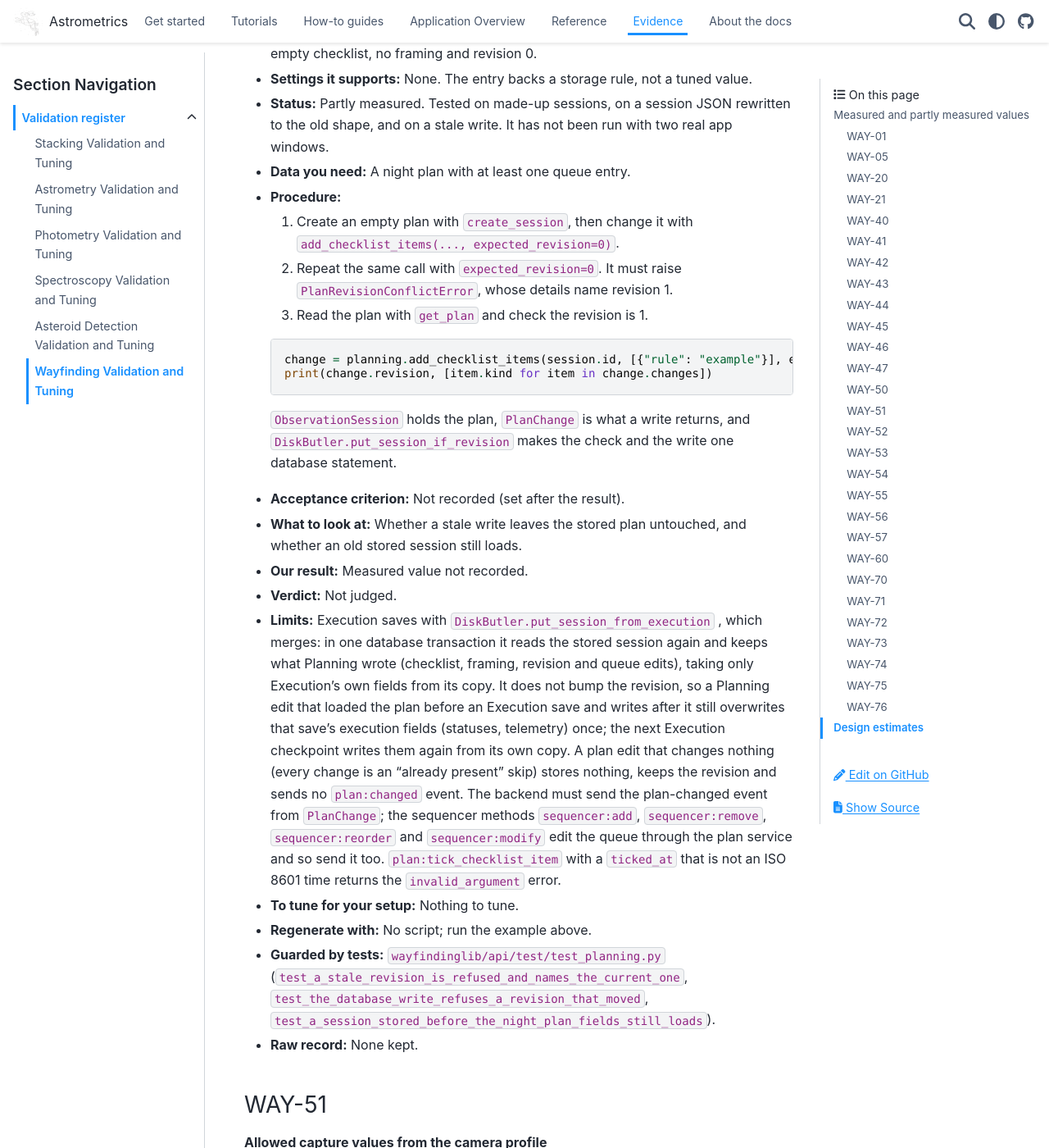
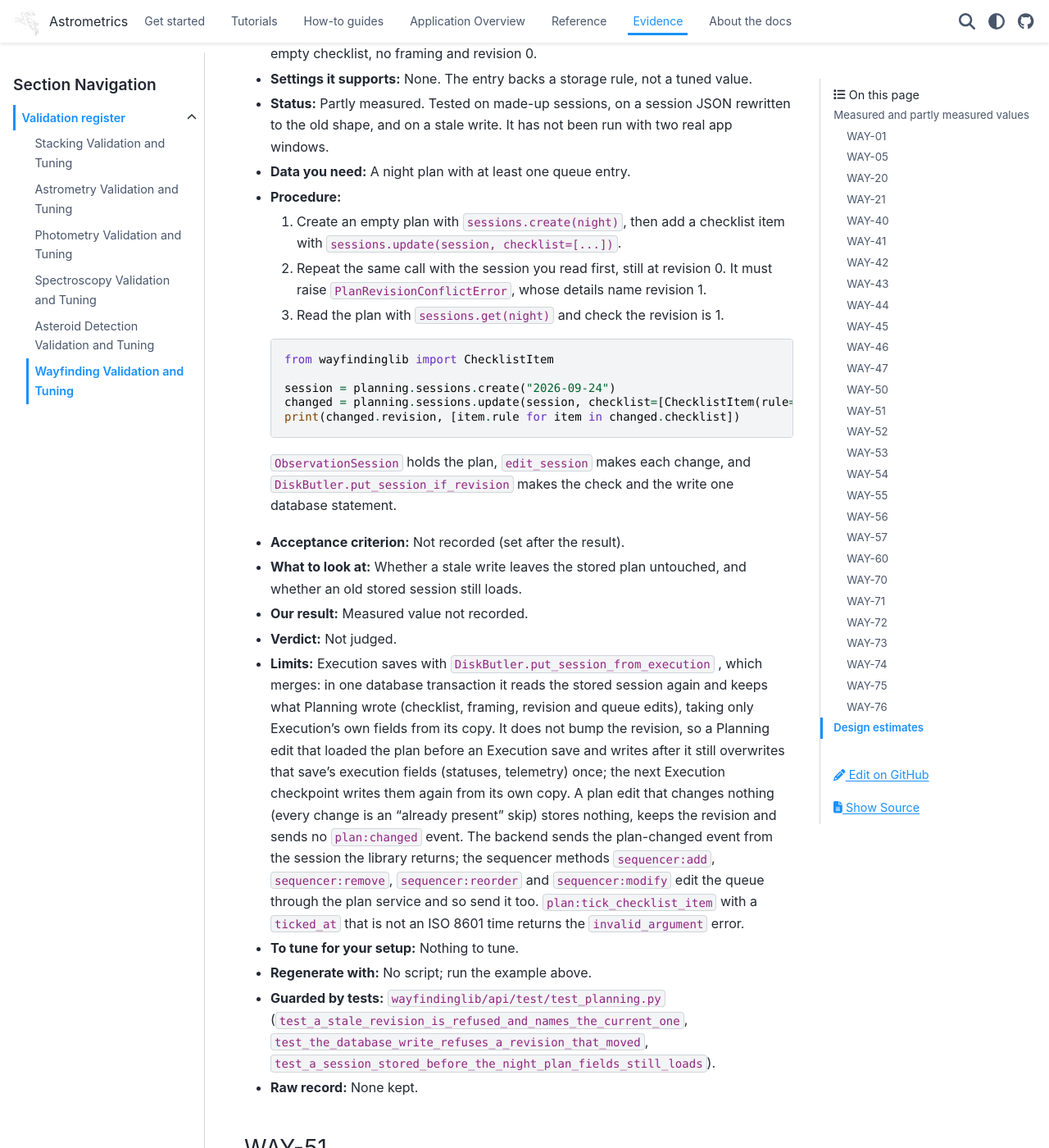
Before and after one commit to m1chae2/astrometrics, a Sphinx documentation site: the page built from documentation/library_design/validation/wayfinding.md, in a window 1280 px wide and 1400 px high, scrolled down 16038 px. Shown: the whole window at 82% size. Built offline with Sphinx 7.4.7 and the PyData theme 0.15.4, drawn with Linux system fonts in a browser that asks for light colours; pages that are not in the unit, such as notebooks, are missing from menus; some of the changed text lies outside the part shown.

Commit message:
doc: papers, register, notebooks and API pages use the planning objects (#206)
Co-Authored-By: Claude Opus 5.5 <noreply@anthropic.com>
Claude-Session: https://claude.ai/code/session_019g6JwJipJrKj4U5oT69ubQ

````diff
--- a/documentation/library_design/validation/wayfinding.md
+++ b/documentation/library_design/validation/wayfinding.md
@@ -427,21 +427,24 @@ Every Python example assumes the library is installed and configured with your o
 - **Status:** Partly measured. Tested on made-up sessions, on a session JSON rewritten to the old shape, and on a stale write. It has not been run with two real app windows.
 - **Data you need:** A night plan with at least one queue entry.
 - **Procedure:**
-  1. Create an empty plan with `create_session`, then change it with `add_checklist_items(..., expected_revision=0)`.
-  2. Repeat the same call with `expected_revision=0`. It must raise `PlanRevisionConflictError`, whose details name revision 1.
-  3. Read the plan with `get_plan` and check the revision is 1.
+  1. Create an empty plan with `sessions.create(night)`, then add a checklist item with `sessions.update(session, checklist=[...])`.
+  2. Repeat the same call with the session you read first, still at revision 0. It must raise `PlanRevisionConflictError`, whose details name revision 1.
+  3. Read the plan with `sessions.get(night)` and check the revision is 1.
 
   ```python
-  change = planning.add_checklist_items(session.id, [{"rule": "example"}], expected_revision=0)
-  print(change.revision, [item.kind for item in change.changes])
+  from wayfindinglib import ChecklistItem
+
+  session = planning.sessions.create("2026-09-24")
+  changed = planning.sessions.update(session, checklist=[ChecklistItem(rule="example")])
+  print(changed.revision, [item.rule for item in changed.checklist])
   ```
 
-  `ObservationSession` <!-- impl: wayfindinglib.models.session.observation_session.ObservationSession --> holds the plan, `PlanChange` <!-- impl: wayfindinglib.models.session.observation_session.PlanChange --> is what a write returns, and `DiskButler.put_session_if_revision` <!-- impl: wayfindinglib.drivers.butler.DiskButler.put_session_if_revision --> makes the check and the write one database statement.
+  `ObservationSession` <!-- impl: wayfindinglib.models.session.observation_session.ObservationSession --> holds the plan, `edit_session` <!-- impl: wayfindinglib.tasks.planning_tasks.session_records.edit_session --> makes each change, and `DiskButler.put_session_if_revision` <!-- impl: wayfindinglib.drivers.butler.DiskButler.put_session_if_revision --> makes the check and the write one database statement.
 - **Acceptance criterion:** Not recorded (set after the result).
 - **What to look at:** Whether a stale write leaves the stored plan untouched, and whether an old stored session still loads.
 - **Our result:** Measured value not recorded.
 - **Verdict:** Not judged.
-- **Limits:** Execution saves with `DiskButler.put_session_from_execution` <!-- impl: wayfindinglib.drivers.butler.DiskButler.put_session_from_execution -->, which merges: in one database transaction it reads the stored session again and keeps what Planning wrote (checklist, framing, revision and queue edits), taking only Execution's own fields from its copy. It does not bump the revision, so a Planning edit that loaded the plan before an Execution save and writes after it still overwrites that save's execution fields (statuses, telemetry) once; the next Execution checkpoint writes them again from its own copy. A plan edit that changes nothing (every change is an "already present" skip) stores nothing, keeps the revision and sends no `plan:changed` event. The backend must send the plan-changed event from `PlanChange`; the sequencer methods `sequencer:add`, `sequencer:remove`, `sequencer:reorder` and `sequencer:modify` edit the queue through the plan service and so send it too. `plan:tick_checklist_item` with a `ticked_at` that is not an ISO 8601 time returns the `invalid_argument` error.
+- **Limits:** Execution saves with `DiskButler.put_session_from_execution` <!-- impl: wayfindinglib.drivers.butler.DiskButler.put_session_from_execution -->, which merges: in one database transaction it reads the stored session again and keeps what Planning wrote (checklist, framing, revision and queue edits), taking only Execution's own fields from its copy. It does not bump the revision, so a Planning edit that loaded the plan before an Execution save and writes after it still overwrites that save's execution fields (statuses, telemetry) once; the next Execution checkpoint writes them again from its own copy. A plan edit that changes nothing (every change is an "already present" skip) stores nothing, keeps the revision and sends no `plan:changed` event. The backend sends the plan-changed event from the session the library returns; the sequencer methods `sequencer:add`, `sequencer:remove`, `sequencer:reorder` and `sequencer:modify` edit the queue through the plan service and so send it too. `plan:tick_checklist_item` with a `ticked_at` that is not an ISO 8601 time returns the `invalid_argument` error.
 - **To tune for your setup:** Nothing to tune.
 - **Regenerate with:** No script; run the example above.
 - **Guarded by tests:** `wayfindinglib/api/test/test_planning.py` (`test_a_stale_revision_is_refused_and_names_the_current_one`, `test_the_database_write_refuses_a_revision_that_moved`, `test_a_session_stored_before_the_night_plan_fields_still_loads`).
@@ -490,13 +493,13 @@ Every Python example assumes the library is installed and configured with your o
 - **Status:** Partly measured. The order and screen names come from the Ekos Capture module as we use it; the rows are tested on a made-up plan. The text of the Ekos screen names has not been compared with the current Ekos release.
 - **Data you need:** A night plan with a queue entry that has exposures and, optionally, dithering.
 - **Procedure:**
-  1. Read the plan with `get_plan`.
+  1. Read the plan with `sessions.get(night)`.
   2. Build the summary and compare the rows with your Ekos Capture screen.
 
   ```python
   from wayfindinglib.models.planning.sequence_summary import SequenceSummary
 
-  summary = SequenceSummary.from_session(planning.get_plan(session.id))
+  summary = SequenceSummary.from_session(planning.sessions.get("2026-09-24"))
   print([field.name for field in summary.rows[0].fields])
   ```
 
@@ -515,7 +518,7 @@ Every Python example assumes the library is installed and configured with your o
 
 **Framing with camera rotation**
 
-- **Claim:** `calculate_panels(rotation_deg=...)` turns the mosaic grid about its center by the camera rotation in degrees east of north, as Ekos and KStars give it. At 0 degrees the result is unchanged. At 90 degrees the two grid axes swap. Each panel center turned back by the rotation recovers the unrotated grid.
+- **Claim:** `sky.get_panels(center, rotation_deg=...)` turns the mosaic grid about its center by the camera rotation in degrees east of north, as Ekos and KStars give it. At 0 degrees the result is unchanged. At 90 degrees the two grid axes swap. Each panel center turned back by the rotation recovers the unrotated grid.
 - **Settings it supports:** None.
 - **Status:** Partly measured. The geometry is checked by the round trip and the axis swap on a made-up grid. It has not been compared with a plate-solved frame taken at a known rotation.
 - **Data you need:** A target position and, to check the sign, one plate-solved frame taken with a known camera rotation.
@@ -524,7 +527,10 @@ Every Python example assumes the library is installed and configured with your o
   2. Turn the second set back by the rotation and compare.
 
   ```python
-  panels = planning.calculate_panels("10:00:00", "+30:00:00", 2, 3, 10.0, rotation_deg=30.0)
+  from astrometricslib import StellarObject
+
+  center = StellarObject(id="center", name="center", ra=150.0, dec=30.0)
+  panels = planning.sky.get_panels(center, 2, 3, overlap_pct=10.0, rotation_deg=30.0)
   print([(panel.panel_id, panel.ra_deg, panel.dec_deg) for panel in panels])
   ```
 
@@ -548,12 +554,15 @@ Every Python example assumes the library is installed and configured with your o
 - **Status:** Partly measured. Adding, de-duplicating and ticking are tested on made-up plans. The return rule itself is built by a later batch.
 - **Data you need:** A night plan with a checklist item.
 - **Procedure:**
-  1. Add an item with `add_checklist_items(session_id, [...])`.
-  2. Tick it with `tick_checklist_item` and read the plan back.
+  1. Add an item with `sessions.update(session, checklist=[...])`.
+  2. Tick it: set the item's `ticked_at` and pass the checklist back with `sessions.update`. Read the plan back.
 
   ```python
-  change = planning.tick_checklist_item(session.id, item_id, expected_revision=change.revision)
-  print(change.session.checklist[0].tick_history)
+  from datetime import UTC, datetime
+
+  item = session.checklist[0].model_copy(update={"ticked_at": datetime.now(UTC)})
+  session = planning.sessions.update(session, checklist=[item])
+  print(session.checklist[0].tick_history)
   ```
 
   `ChecklistItem` <!-- impl: wayfindinglib.models.session.observation_session.ChecklistItem --> holds the item.
--- a/documentation/notebooks/wayfinding/execution/scripts/observatory_session_recorder.py
+++ b/documentation/notebooks/wayfinding/execution/scripts/observatory_session_recorder.py
@@ -37,12 +37,14 @@ def _ensure_session(wayfinder: Wayfinder, session_id: str) -> ObservationSession
     Notes
     -----
     The library raises `InvalidArgumentError` if no session has this id and
-    `session_id` is not a date.
+    `session_id` is not a date. A night that already has a session gives
+    that session back.
     """
-    existing = wayfinder.planning.get_plan(session_id)
+    sessions = wayfinder.planning.sessions
+    existing = next((session for session in sessions.query() if session.id == session_id), None)
     if existing is not None:
         return existing
-    return wayfinder.planning.create_session(session_id)
+    return sessions.create(session_id)
 
 
 def run_observation_session_recorder() -> None:
--- a/llms.txt
+++ b/llms.txt
@@ -36,7 +36,7 @@ Paths are relative to the repository root. Theory is in the architecture papers,
 - [Wayfinding library implementation](documentation/library_design/Wayfinding_Library_Implementation.md): the modules, classes and settings behind each section of the architecture paper.
 - [System architecture and delegation](documentation/library_design/Wayfinding_Library_Architecture.md#2-system-architecture): the three functions and how work moves from the incumbent software to this system.
 - [Foundation](documentation/library_design/Wayfinding_Library_Architecture.md#3-foundation-equipment-site-and-session-domain): equipment, site and session records. Code: wayfindinglib/models/.
-- [Observation planning](documentation/library_design/Wayfinding_Library_Architecture.md#4-observation-planning): placing imaging requests in a night. Code: wayfindinglib/api/planning.py, wayfindinglib/tasks/.
+- [Observation planning](documentation/library_design/Wayfinding_Library_Architecture.md#4-observation-planning): placing imaging requests in a night. Code: wayfindinglib/api/planning/, wayfindinglib/tasks/planning_tasks/.
 - [Observation execution](documentation/library_design/Wayfinding_Library_Architecture.md#5-observation-execution): running a planned night and recovering from faults. Code: wayfindinglib/tasks/execution_tasks/.
 - [Observatory control](documentation/library_design/Wayfinding_Library_Architecture.md#6-observatory-control): device control, safety and the safe state. Code: wayfindinglib/tasks/control_tasks/, wayfindinglib/drivers/.
 - [Session analysis](wayfindinglib/session_analysis/README.md): guiding and image-quality analysis of past nights.
````
Also changed, not shown: other parts of documentation/library_design/validation/wayfinding.md (+1 -1 lines), documentation/api/wayfindinglib.rst (+12 -0 lines), documentation/library_design/Wayfinding_Library_Architecture.md (+1 -1 lines), documentation/library_design/Wayfinding_Library_Implementation.md (+8 -8 lines), documentation/notebooks/wayfinding/planning/mosaic_sequence_authoring.ipynb, documentation/notebooks/wayfinding/planning/observation_planning.ipynb.
